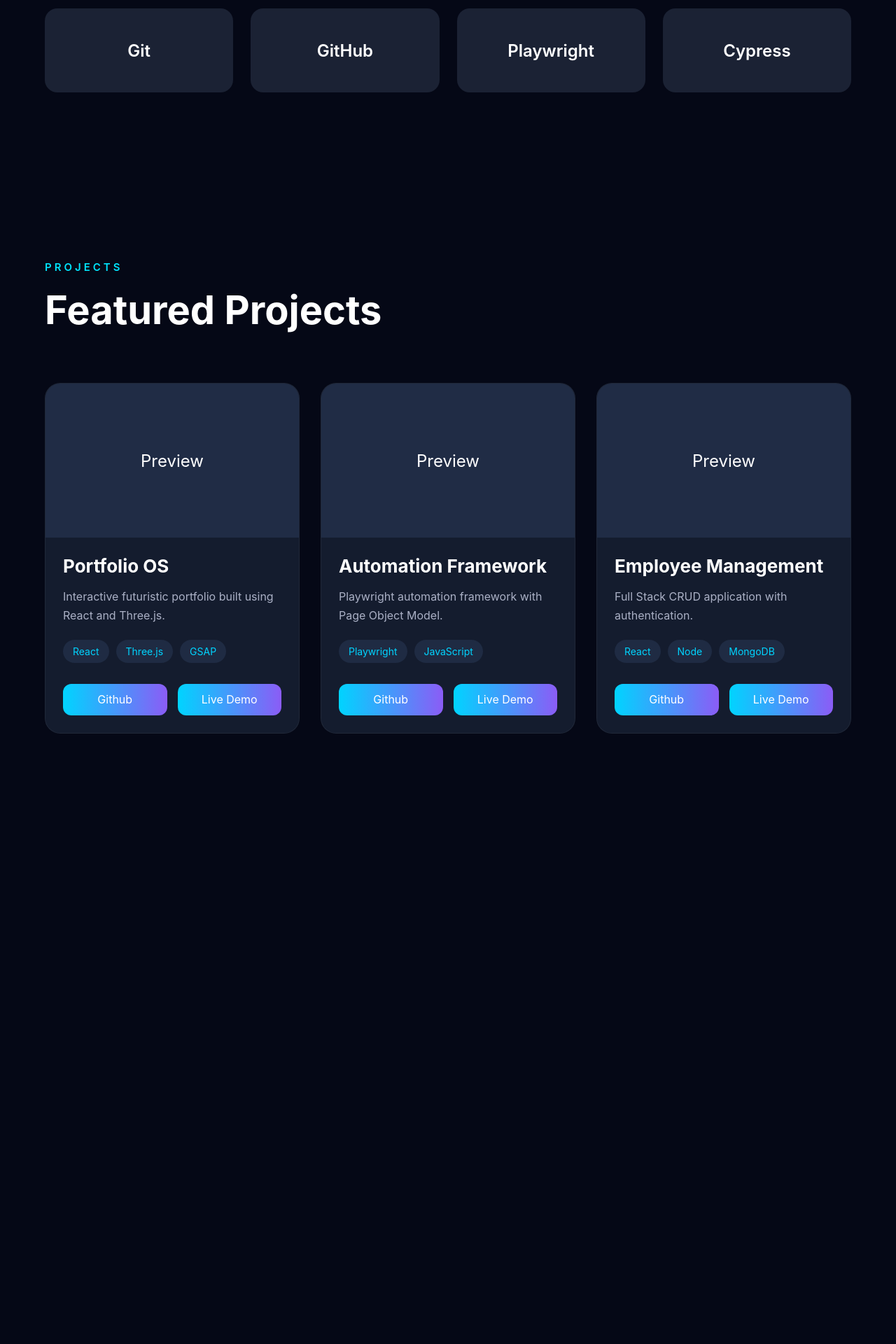
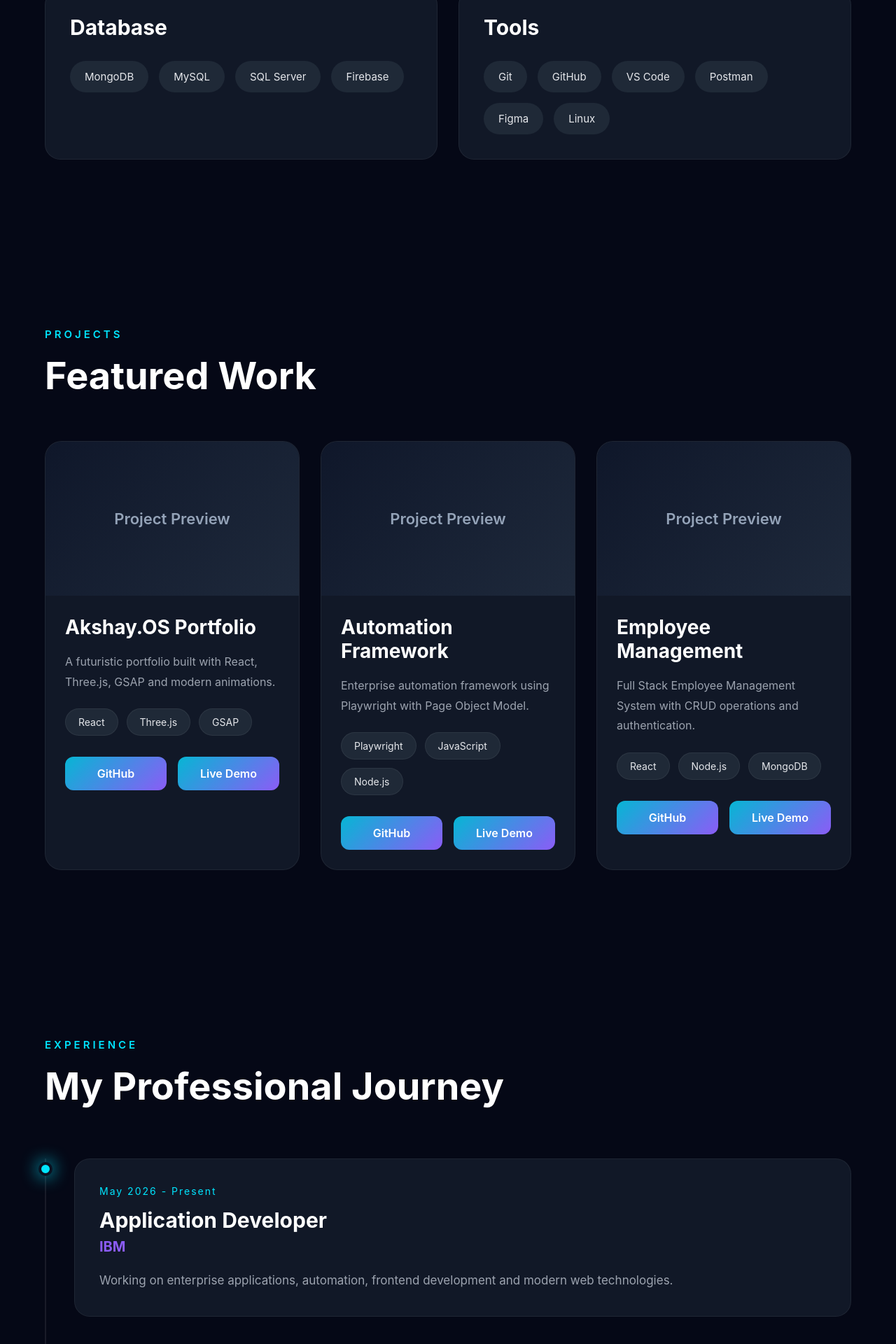
Before and after one commit to panditakshay402/akshay-os, a React (Vite) app: page / in a window 1280 px wide. Shown: the part 2331-4251 px from the top of the page at 70% size. Before the commit the page ends 3499 px from the top, so only its background shows below. Built offline with nearby package versions, Linux system fonts and the light colour scheme.

Commit message:
Exp,Project,Skills added

```diff
--- a/src/App.jsx
+++ b/src/App.jsx
@@ -1,10 +1,16 @@
 import Container from "./components/common/Container";
+
 import Navbar from "./components/layout/Navbar";
+
 import Hero from "./sections/Hero/Hero";
 
 import About from "./sections/About/About";
+
 import Skills from "./sections/Skills/Skills";
+
 import Projects from "./sections/Projects/Projects";
+
+import Experience from "./sections/Experience/Experience";
 
 function App() {
   return (
@@ -12,11 +18,19 @@ function App() {
       <Navbar />
 
       <Container>
+
         <Hero />
+
         <About />
+
         <Skills />
+
         <Projects />
+
+        <Experience />
+
       </Container>
+
     </>
   );
 }
--- /dev/null
+++ b/src/sections/Experience/Experience.css
@@ -0,0 +1,151 @@
+.experience{
+
+    min-height:100vh;
+
+    padding:120px 0;
+
+}
+
+.timeline{
+
+    position:relative;
+
+    margin-top:70px;
+
+    padding-left:40px;
+
+    border-left:2px solid rgba(255,255,255,.08);
+
+}
+
+.timeline-item{
+
+    position:relative;
+
+    margin-bottom:70px;
+
+}
+
+.timeline-item:last-child{
+
+    margin-bottom:0;
+
+}
+
+.timeline-dot{
+
+    position:absolute;
+
+    left:-51px;
+
+    top:5px;
+
+    width:20px;
+
+    height:20px;
+
+    border-radius:50%;
+
+    background:#00E5FF;
+
+    border:4px solid #0B1120;
+
+    box-shadow:0 0 25px #00E5FF;
+
+}
+
+.timeline-content{
+
+    background:#111827;
+
+    border:1px solid rgba(255,255,255,.06);
+
+    border-radius:22px;
+
+    padding:35px;
+
+    transition:.35s;
+
+}
+
+.timeline-content:hover{
+
+    transform:translateY(-8px);
+
+    border-color:#00E5FF;
+
+    box-shadow:0 20px 60px rgba(0,0,0,.35);
+
+}
+
+.duration{
+
+    display:inline-block;
+
+    color:#00E5FF;
+
+    margin-bottom:15px;
+
+    letter-spacing:2px;
+
+    font-size:14px;
+
+}
+
+.timeline-content h3{
+
+    color:white;
+
+    font-size:30px;
+
+    margin-bottom:8px;
+
+}
+
+.timeline-content h4{
+
+    color:#8B5CF6;
+
+    margin-bottom:20px;
+
+    font-size:20px;
+
+}
+
+.timeline-content p{
+
+    color:#9CA3AF;
+
+    line-height:1.9;
+
+    font-size:17px;
+
+}
+
+@media(max-width:768px){
+
+    .timeline{
+
+        padding-left:25px;
+
+    }
+
+    .timeline-dot{
+
+        left:-36px;
+
+    }
+
+    .timeline-content{
+
+        padding:25px;
+
+    }
+
+    .timeline-content h3{
+
+        font-size:24px;
+
+    }
+
+}
--- /dev/null
+++ b/src/sections/Experience/Experience.jsx
@@ -0,0 +1,89 @@
+import "./Experience.css";
+
+const experiences = [
+  {
+    company: "IBM",
+    role: "Application Developer",
+    duration: "May 2026 - Present",
+    description:
+      "Working on enterprise applications, automation, frontend development and modern web technologies."
+  },
+  {
+    company: "Edugenius Software LLP",
+    role: "Robotics & Programming Trainer",
+    duration: "Apr 2026 - Jul 2026",
+    description:
+      "Taught Robotics, Programming, Arduino and STEM concepts to school students."
+  },
+  {
+    company: "Equitec Pvt Ltd",
+    role: "Software Developer Intern",
+    duration: "2024",
+    description:
+      "Worked on .NET, JavaScript, Bootstrap and SQL Server based web applications."
+  }
+];
+
+function Experience() {
+
+    return (
+
+        <section
+            className="experience"
+            id="experience"
+        >
+
+            <p className="section-tag">
+                EXPERIENCE
+            </p>
+
+            <h2 className="section-title">
+                My Professional Journey
+            </h2>
+
+            <div className="timeline">
+
+                {
+                    experiences.map((item,index)=>(
+
+                        <div
+                            className="timeline-item"
+                            key={index}
+                        >
+
+                            <div className="timeline-dot"></div>
+
+                            <div className="timeline-content">
+
+                                <span className="duration">
+                                    {item.duration}
+                                </span>
+
+                                <h3>
+                                    {item.role}
+                                </h3>
+
+                                <h4>
+                                    {item.company}
+                                </h4>
+
+                                <p>
+                                    {item.description}
+                                </p>
+
+                            </div>
+
+                        </div>
+
+                    ))
+                }
+
+            </div>
+
+        </section>
+
+    );
+
+}
+
+export default Experience;
--- a/src/sections/Projects/Projects.css
+++ b/src/sections/Projects/Projects.css
@@ -1,14 +1,8 @@
 .projects{
 
+    min-height:100vh;
+
     padding:120px 0;
-
-}
-
-.projects h2{
-
-    font-size:56px;
-
-    margin-bottom:70px;
 
 }
 
@@ -20,27 +14,31 @@
 
     gap:30px;
 
+    margin-top:60px;
+
 }
 
 .project-card{
 
-    background:#141C2E;
+    background:#111827;
 
-    border-radius:22px;
+    border-radius:24px;
 
     overflow:hidden;
 
+    border:1px solid rgba(255,255,255,.06);
+
     transition:.35s;
-
-    border:1px solid rgba(255,255,255,.05);
 
 }
 
 .project-card:hover{
 
-    transform:translateY(-10px);
+    transform:translateY(-12px);
 
-    border-color:#00D4FF;
+    border-color:#00E5FF;
+
+    box-shadow:0 20px 60px rgba(0,0,0,.35);
 
 }
 
@@ -48,7 +46,11 @@
 
     height:220px;
 
-    background:#202C45;
+    background:linear-gradient(
+        135deg,
+        #0F172A,
+        #1E293B
+    );
 
     display:flex;
 
@@ -56,55 +58,63 @@
 
     align-items:center;
 
-    font-size:24px;
+    color:#94A3B8;
+
+    font-size:22px;
+
+    font-weight:600;
 
 }
 
 .project-content{
 
-    padding:25px;
+    padding:28px;
 
 }
 
 .project-content h3{
 
-    margin-bottom:15px;
+    color:white;
 
-    font-size:26px;
+    font-size:28px;
+
+    margin-bottom:18px;
 
 }
 
 .project-content p{
 
-    color:#AAB0C5;
+    color:#9CA3AF;
 
-    line-height:1.7;
+    line-height:1.8;
+
+    margin-bottom:24px;
 
 }
 
-.tech-list{
+.tech-stack{
 
     display:flex;
 
-    gap:10px;
-
     flex-wrap:wrap;
 
-    margin-top:20px;
+    gap:12px;
 
 }
 
-.tech-list span{
+.tech-stack span{
 
-    padding:8px 14px;
+    background:#1F2937;
 
-    border-radius:50px;
+    padding:10px 18px;
 
-    background:#1F2B43;
+    border-radius:40px;
 
-    color:#00D4FF;
+    color:#E5E7EB;
 
     font-size:14px;
+
+    border:1px solid rgba(255,255,255,.06);
 
 }
 
@@ -112,22 +122,58 @@
 
     display:flex;
 
-    gap:15px;
+    gap:16px;
 
     margin-top:30px;
 
 }
 
-.project-buttons button{
+.project-buttons a{
 
     flex:1;
 
-    height:45px;
+    text-align:center;
+
+    padding:14px;
 
     border-radius:12px;
 
-    background:linear-gradient(90deg,#00D4FF,#8B5CF6);
+    background:linear-gradient(
+        135deg,
+        #06B6D4,
+        #8B5CF6
+    );
 
     color:white;
 
+    font-weight:600;
+
+    transition:.35s;
+
 }
+
+.project-buttons a:hover{
+
+    transform:translateY(-4px);
+
+}
+
+@media(max-width:1100px){
+
+    .project-grid{
+
+        grid-template-columns:repeat(2,1fr);
+
+    }
+
+}
+
+@media(max-width:768px){
+
+    .project-grid{
+
+        grid-template-columns:1fr;
+
+    }
+
+}
--- a/src/sections/Projects/Projects.jsx
+++ b/src/sections/Projects/Projects.jsx
@@ -1,28 +1,52 @@
 import "./Projects.css";
-import projects from "./projectsData";
+
+const projects = [
+  {
+    title: "Akshay.OS Portfolio",
+    description:
+      "A futuristic portfolio built with React, Three.js, GSAP and modern animations.",
+    tech: ["React", "Three.js", "GSAP"],
+    github: "#",
+    live: "#",
+  },
+  {
+    title: "Automation Framework",
+    description:
+      "Enterprise automation framework using Playwright with Page Object Model.",
+    tech: ["Playwright", "JavaScript", "Node.js"],
+    github: "#",
+    live: "#",
+  },
+  {
+    title: "Employee Management",
+    description:
+      "Full Stack Employee Management System with CRUD operations and authentication.",
+    tech: ["React", "Node.js", "MongoDB"],
+    github: "#",
+    live: "#",
+  },
+];
 
 function Projects() {
   return (
-    <section id="projects" className="projects">
+    <section className="projects" id="projects">
 
       <p className="section-tag">
         PROJECTS
       </p>
 
-      <h2>
-        Featured Projects
+      <h2 className="section-title">
+        Featured Work
       </h2>
 
       <div className="project-grid">
 
         {projects.map((project) => (
 
-          <div className="project-card" key={project.id}>
+          <div className="project-card" key={project.title}>
 
             <div className="project-image">
-
-              Preview
-
+              Project Preview
             </div>
 
             <div className="project-content">
@@ -31,21 +55,35 @@ function Projects() {
 
               <p>{project.description}</p>
 
-              <div className="tech-list">
+              <div className="tech-stack">
 
                 {project.tech.map((tech) => (
+
                   <span key={tech}>
                     {tech}
                   </span>
+
                 ))}
 
               </div>
 
               <div className="project-buttons">
 
-                <button>Github</button>
+                <a
+                  href={project.github}
+                  target="_blank"
+                  rel="noreferrer"
+                >
+                  GitHub
+                </a>
 
-                <button>Live Demo</button>
+                <a
+                  href={project.live}
+                  target="_blank"
+                  rel="noreferrer"
+                >
+                  Live Demo
+                </a>
 
               </div>
 
--- a/src/sections/Skills/Skills.css
+++ b/src/sections/Skills/Skills.css
@@ -1,14 +1,8 @@
 .skills{
 
+    min-height:100vh;
+
     padding:120px 0;
-
-}
-
-.skills h2{
-
-    font-size:54px;
-
-    margin-bottom:70px;
 
 }
 
@@ -16,31 +10,69 @@
 
     display:grid;
 
-    grid-template-columns:repeat(4,1fr);
+    grid-template-columns:repeat(2,1fr);
 
-    gap:25px;
+    gap:30px;
+
+    margin-top:60px;
 
 }
 
 .skill-card{
 
-    height:120px;
+    background:#111827;
 
-    background:#1B2234;
+    border:1px solid rgba(255,255,255,.06);
 
-    border-radius:18px;
+    border-radius:22px;
+
+    padding:35px;
+
+    transition:.35s;
+
+}
+
+.skill-card:hover{
+
+    transform:translateY(-10px);
+
+    border-color:#00E5FF;
+
+    box-shadow:0 20px 50px rgba(0,0,0,.35);
+
+}
+
+.skill-card h3{
+
+    color:white;
+
+    font-size:30px;
+
+    margin-bottom:30px;
+
+}
+
+.skill-list{
 
     display:flex;
 
-    justify-content:center;
+    flex-wrap:wrap;
 
-    align-items:center;
+    gap:15px;
 
-    font-size:24px;
+}
 
-    font-weight:600;
+.skill-badge{
 
-    color:white;
+    background:#1F2937;
+
+    color:#E5E7EB;
+
+    padding:12px 20px;
+
+    border-radius:40px;
+
+    font-size:15px;
 
     transition:.3s;
 
@@ -48,12 +80,46 @@
 
 }
 
-.skill-card:hover{
+.skill-badge:hover{
 
-    transform:translateY(-8px);
+    background:#8B5CF6;
 
-    border-color:#00D4FF;
+    border-color:#00E5FF;
 
-    box-shadow:0 0 20px rgba(0,212,255,.15);
+    color:white;
+
+    transform:translateY(-3px);
 
 }
+
+@media(max-width:992px){
+
+    .skills-grid{
+
+        grid-template-columns:1fr;
+
+    }
+
+}
+
+@media(max-width:768px){
+
+    .skills{
+
+        padding:90px 0;
+
+    }
+
+    .skill-card{
+
+        padding:28px;
+
+    }
+
+    .skill-card h3{
+
+        font-size:24px;
+
+    }
+
+}
--- a/src/sections/Skills/Skills.jsx
+++ b/src/sections/Skills/Skills.jsx
@@ -1,38 +1,90 @@
 import "./Skills.css";
 
 const skills = [
+  {
+    title: "Frontend",
+    tech: [
       "HTML5",
       "CSS3",
       "JavaScript",
       "React",
-  "Three.js",
+      "Bootstrap",
+      "Tailwind CSS"
+    ]
+  },
+  {
+    title: "Backend",
+    tech: [
       "Node.js",
-  "Express",
+      "Express.js",
+      "Java",
+      ".NET",
+      "REST API",
+      "SQL"
+    ]
+  },
+  {
+    title: "Database",
+    tech: [
       "MongoDB",
+      "MySQL",
+      "SQL Server",
+      "Firebase"
+    ]
+  },
+  {
+    title: "Tools",
+    tech: [
       "Git",
       "GitHub",
-  "Playwright",
-  "Cypress",
+      "VS Code",
+      "Postman",
+      "Figma",
+      "Linux"
+    ]
+  }
 ];
 
 function Skills() {
   return (
-    <section id="skills" className="skills">
+    <section className="skills" id="skills">
 
       <p className="section-tag">
         MY SKILLS
       </p>
 
-      <h2>
+      <h2 className="section-title">
         Technologies I Work With
       </h2>
 
       <div className="skills-grid">
 
-        {skills.map((skill) => (
-          <div className="skill-card" key={skill}>
-            {skill}
+        {skills.map((category) => (
+
+          <div
+            className="skill-card"
+            key={category.title}
+          >
+
+            <h3>{category.title}</h3>
+
+            <div className="skill-list">
+
+              {category.tech.map((item) => (
+
+                <span
+                  className="skill-badge"
+                  key={item}
+                >
+                  {item}
+                </span>
+
+              ))}
+
             </div>
+
+          </div>
+
         ))}
 
       </div>
```
Lines whose indentation alone changed are shown as unchanged.
